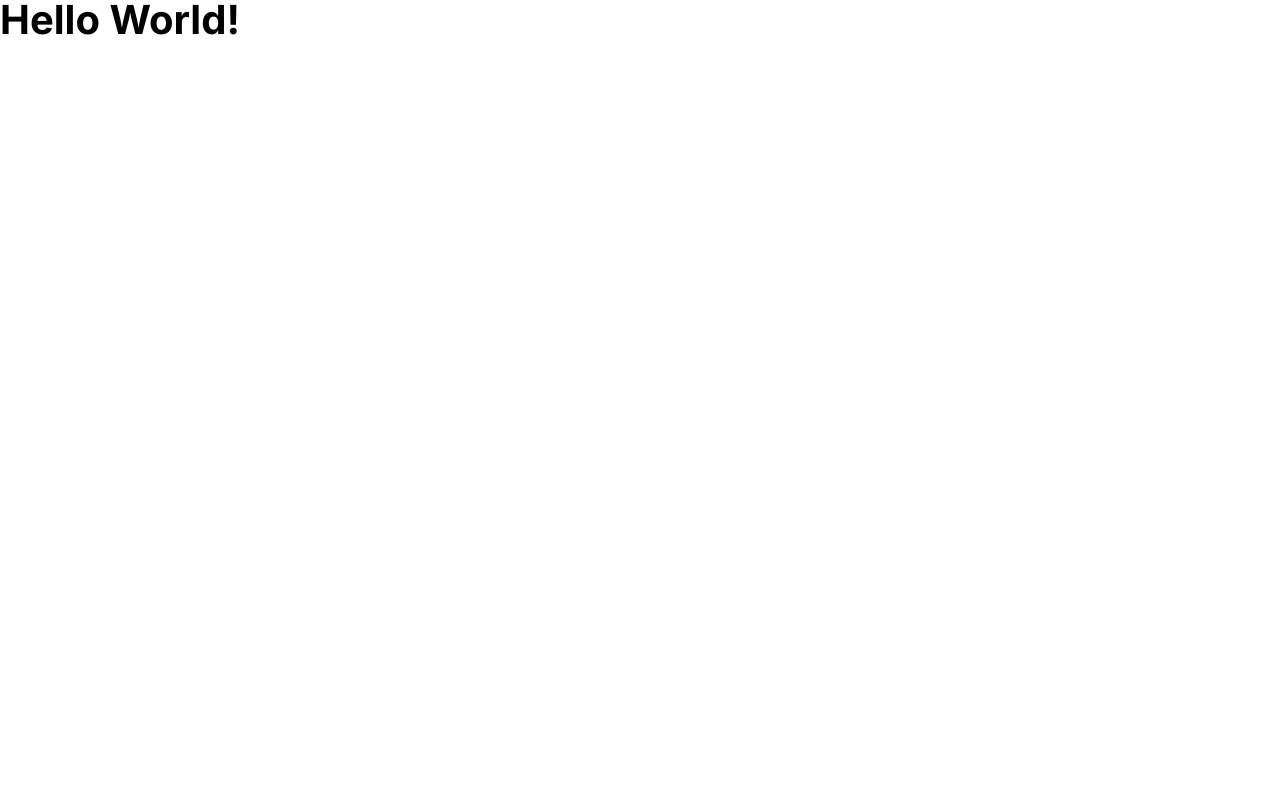
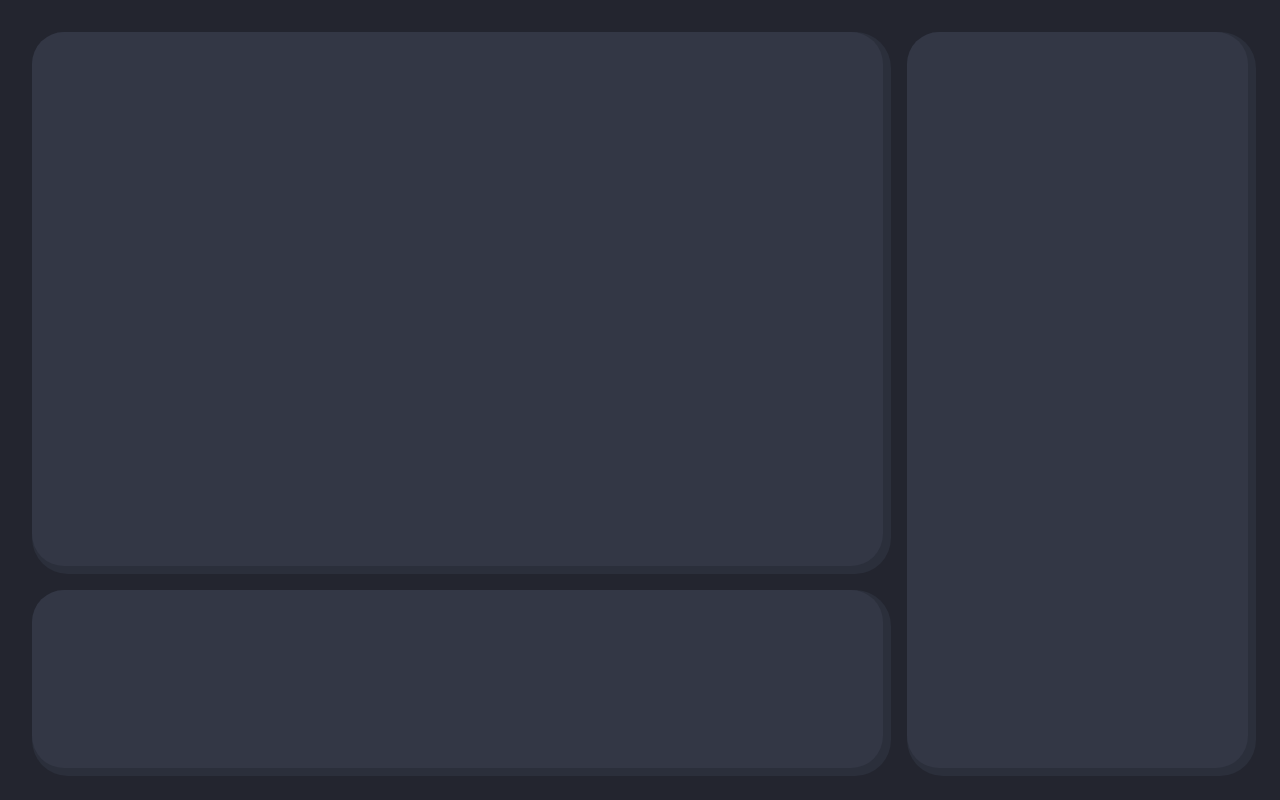
Before and after one commit to Qufel/weather-app, a React (Vite) app: page / in a window 1280 px wide. Built offline with nearby package versions, Linux system fonts and the light colour scheme.

Commit message:
Created main panels and their layout

```diff
--- a/src/App.tsx
+++ b/src/App.tsx
@@ -1,8 +1,16 @@
+import CurrentWeatherPanel from "./components/CurrentWeatherPanel";
+import HourlyForecastPanel from "./components/HourlyForecastPanel";
+import WeeklyForecastPanel from "./components/WeeklyForecastPanel";
+
 function App() {
   return (
-    <>
-      <h1>Hello World!</h1>
-    </>
+    <div className="app-container">
+      <div className="today-weather-container">
+        <CurrentWeatherPanel />
+        <HourlyForecastPanel />
+      </div>
+      <WeeklyForecastPanel />
+    </div>
   );
 }
 
--- a/src/assets/styles/components/_app.scss
+++ b/src/assets/styles/components/_app.scss
@@ -1 +1,24 @@
 @use "../abstracts" as *;
+
+.app-container {
+  display: flex;
+  flex-direction: row;
+
+  min-height: 100vh;
+
+  padding: space(x-large);
+  gap: space(large);
+
+  background-color: color(black, 800);
+
+  & > .today-weather-container {
+    display: flex;
+    flex-direction: column;
+
+    flex: 2.5;
+
+    width: 100%;
+
+    gap: inherit;
+  }
+}
--- /dev/null
+++ b/src/assets/styles/components/_current_weather_panel.scss
@@ -0,0 +1,7 @@
+@use "../abstracts" as *;
+
+.current-weather-container {
+  @include panel();
+
+  flex: 3;
+}
--- /dev/null
+++ b/src/assets/styles/components/_hourly_forecast_panel.scss
@@ -0,0 +1,7 @@
+@use "../abstracts" as *;
+
+.hourly-forecast-container {
+  @include panel();
+
+  flex: 1;
+}
--- a/src/assets/styles/components/_index.scss
+++ b/src/assets/styles/components/_index.scss
@@ -1 +1,4 @@
 @forward "./app";
+@forward "./current_weather_panel";
+@forward "./hourly_forecast_panel";
+@forward "./weekly_forecast_panel";
--- /dev/null
+++ b/src/assets/styles/components/_weekly_forecast_panel.scss
@@ -0,0 +1,12 @@
+@use "../abstracts" as *;
+
+.weekly-forecast-container {
+  @include panel();
+
+  display: flex;
+
+  flex: 1;
+
+  width: 100%;
+  max-width: 500px;
+}
--- a/src/assets/styles/main.css
+++ b/src/assets/styles/main.css
@@ -170,3 +170,43 @@ p,
   font-weight: 400;
   font-size: 1rem;
 }
+
+.app-container {
+  display: flex;
+  flex-direction: row;
+  min-height: 100vh;
+  padding: 2rem;
+  gap: 1.5rem;
+  background-color: #23252f;
+}
+.app-container > .today-weather-container {
+  display: flex;
+  flex-direction: column;
+  flex: 2.5;
+  width: 100%;
+  gap: inherit;
+}
+
+.current-weather-container {
+  background-color: #333745;
+  box-shadow: 0.25rem 0.25rem 0 0.25rem #2b2f3b;
+  border-radius: 2rem;
+  flex: 3;
+}
+
+.hourly-forecast-container {
+  background-color: #333745;
+  box-shadow: 0.25rem 0.25rem 0 0.25rem #2b2f3b;
+  border-radius: 2rem;
+  flex: 1;
+}
+
+.weekly-forecast-container {
+  background-color: #333745;
+  box-shadow: 0.25rem 0.25rem 0 0.25rem #2b2f3b;
+  border-radius: 2rem;
+  display: flex;
+  flex: 1;
+  width: 100%;
+  max-width: 500px;
+}
--- /dev/null
+++ b/src/components/CurrentWeatherPanel.tsx
@@ -0,0 +1,7 @@
+interface Props {}
+
+function CurrentWeatherPanel(props: Props) {
+  return <div className="current-weather-container"></div>;
+}
+
+export default CurrentWeatherPanel;
--- /dev/null
+++ b/src/components/HourlyForecastPanel.tsx
@@ -0,0 +1,7 @@
+interface Props {}
+
+function HourlyForecastPanel(props: Props) {
+  return <div className="hourly-forecast-container"></div>;
+}
+
+export default HourlyForecastPanel;
--- /dev/null
+++ b/src/components/WeeklyForecastPanel.tsx
@@ -0,0 +1,7 @@
+interface Props {}
+
+function WeeklyForecastPanel(props: Props) {
+  return <div className="weekly-forecast-container"></div>;
+}
+
+export default WeeklyForecastPanel;
```
Also changed, not shown: src/assets/styles/abstracts/_mixins.scss (+8 -0 lines), src/assets/styles/abstracts/_spacings.scss (+6 -6 lines).
